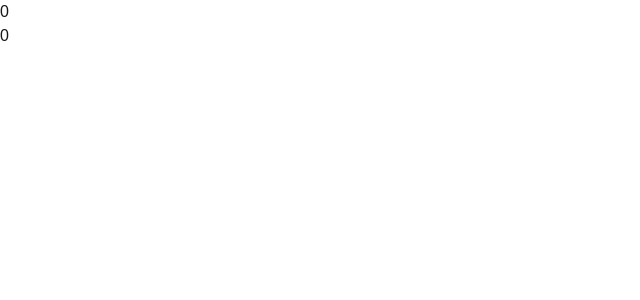
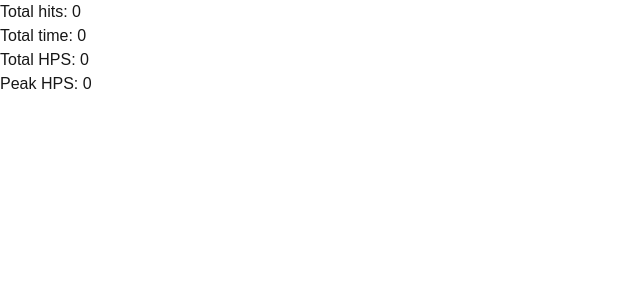
Before and after one commit to notwindstone/spacebar-hps, a Next.js app: page / in a window 1280 px wide. Shown: the top 300 px of the page, without its empty margins (0-640 px from the left). Built offline with nearby package versions, Linux system fonts and the light colour scheme.

Commit message:
feat: implement better hits per second logic

```diff
--- a/src/components/HitsPerSecond.tsx
+++ b/src/components/HitsPerSecond.tsx
@@ -5,8 +5,13 @@ import { useEffect, useState } from "react";
 
 export default function HitsPerSecond() {
     const [hits, setHits] = useState(0);
+    const [milliseconds, setMilliseconds] = useState(0);
     const [started, setStarted] = useState(false);
-    const [milliseconds, setMilliseconds] = useState(0);
+    const [max, setMax] = useState(0);
+
+    const seconds = milliseconds / 1000;
+    const safeSeconds = seconds == 0 ? 1 : seconds;
+    const hps = Math.round(hits * 100 / safeSeconds) / 100;
 
     function handleTimeChange() {
         setMilliseconds((ms) => ms + 100);
@@ -21,6 +26,19 @@ export default function HitsPerSecond() {
             setHits((count) => count + 1);
         }
     }
+
+    useEffect(() => {
+        if (milliseconds <= 1000) {
+            return;
+        }
+
+        setMax(
+            (currentMax) =>
+                Math.max(
+                    Math.round(currentMax * 100), Math.round(hps * 100)
+                ) / 100
+        );
+    }, [hits]);
 
     useEffect(() => {
         if (started) {
@@ -41,10 +59,16 @@ export default function HitsPerSecond() {
             className="flex flex-col"
         >
             <p>
-                {hits}
+                Total hits: {hits}
             </p>
             <p>
-                {milliseconds}
+                Total time: {seconds}
+            </p>
+            <p>
+                Total HPS: {hps}
+            </p>
+            <p>
+                Peak HPS: {max}
             </p>
         </div>
     );
```
